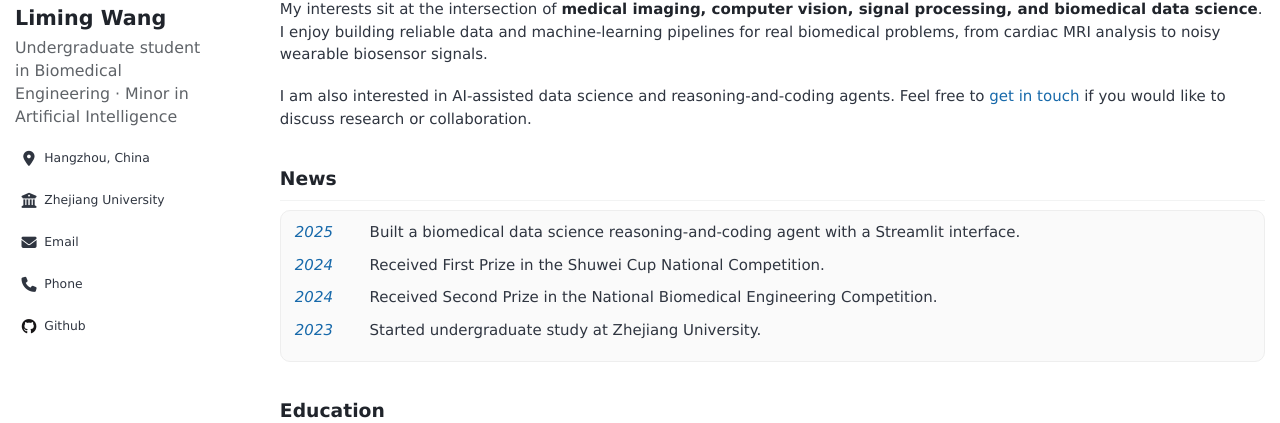
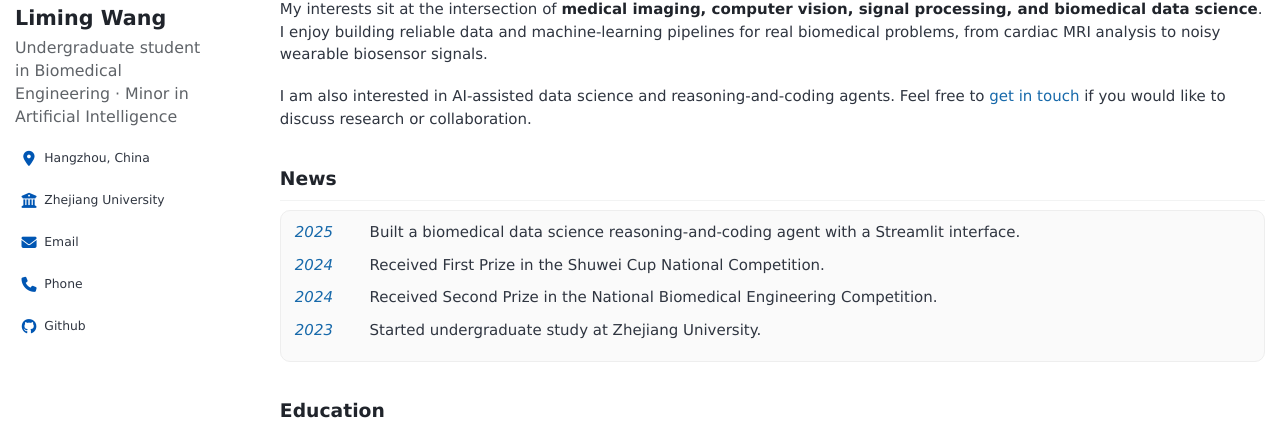
Before and after one commit to wwoozyq/wwoozyq.github.io, a Jekyll site: the page built from _pages/about.md, in a window 1280 px wide. Shown: the part 206-629 px from the top of the page. Built offline with Jekyll 4.4.1, drawn with Linux system fonts in a browser that asks for light colours; some web fonts are replaced.

Commit message:
Use ZJU blue icons and smaller contact popovers

```diff
--- a/_pages/about.md
+++ b/_pages/about.md
@@ -2,7 +2,7 @@
 permalink: /
 author_profile: true
 stylesheets:
-  - /assets/css/home.css?v=selen-sidebar
+  - /assets/css/home.css?v=blue-icons-small-popover
 redirect_from:
   - /about/
   - /about.html
--- a/assets/css/home.css
+++ b/assets/css/home.css
@@ -815,10 +815,16 @@
         }
 
         .sidebar .contact-popover {
-            width: 240px;
-            padding: 11px 13px 10px;
+            box-sizing: border-box;
+            width: 220px !important;
+            max-width: calc(100vw - 64px);
+            padding: 10px 12px 9px;
             border-radius: 12px;
             bottom: calc(100% + 8px);
+        }
+
+        .sidebar .author__urls i {
+            color: #0056b3 !important;
         }
 
         .sidebar .contact-popover__value {
@@ -826,6 +832,8 @@
         }
 
         .sidebar .contact-popover__actions {
+            display: flex;
+            align-items: center;
             gap: 12px;
             margin-top: 7px;
             padding-top: 7px;
```
